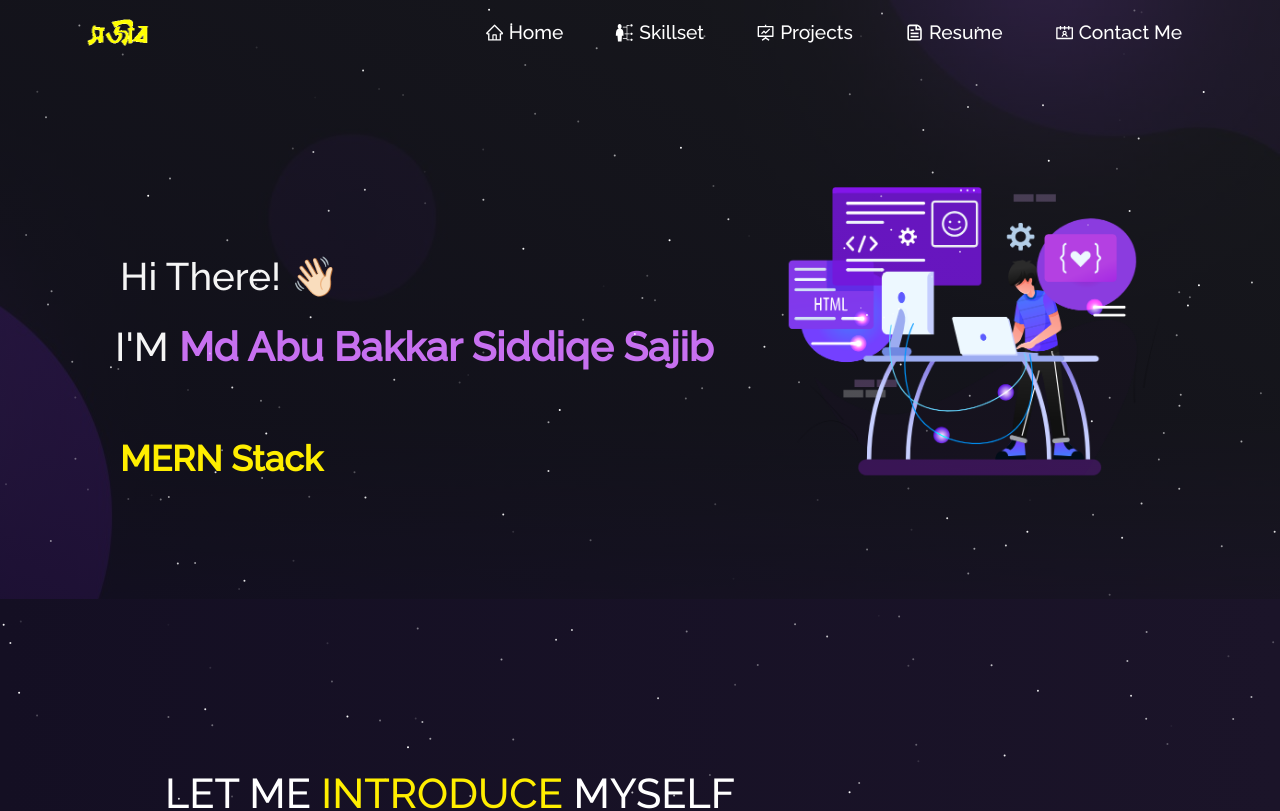
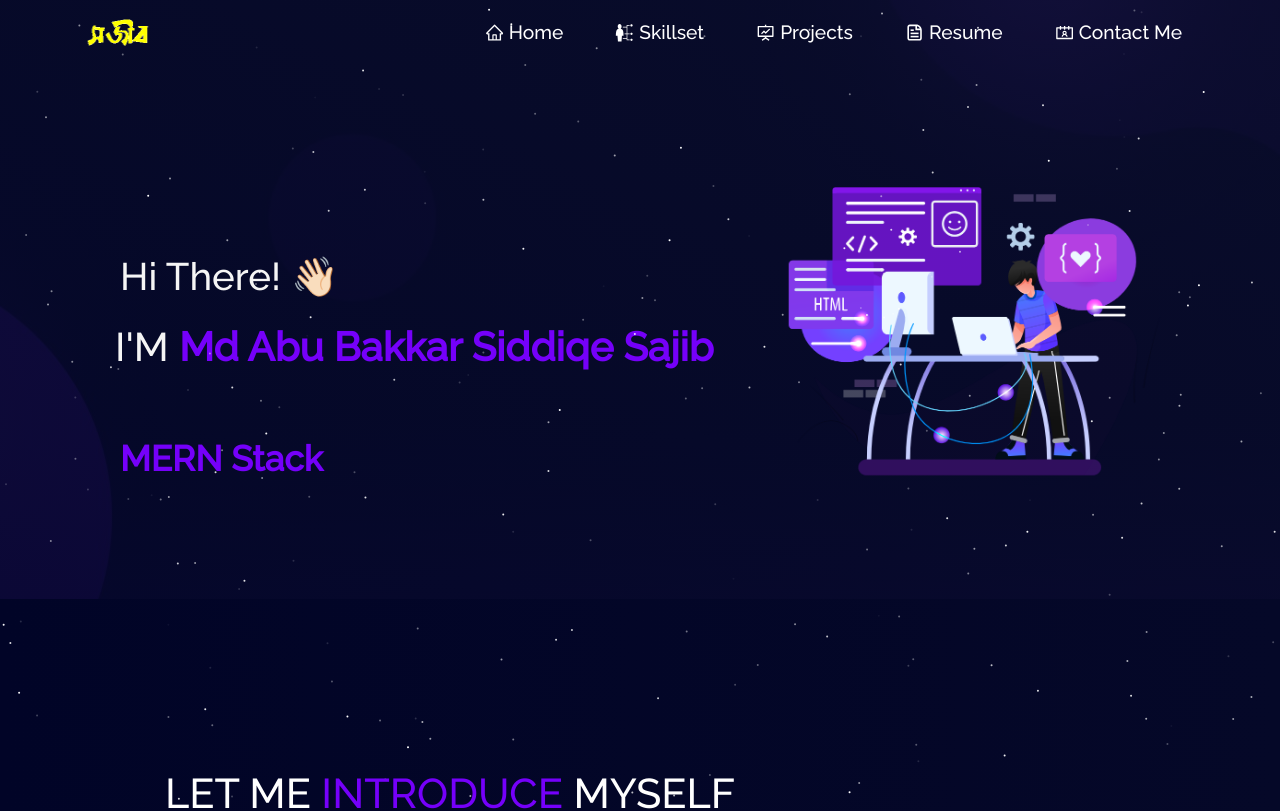
Before and after one commit to 19sajib/portfolio, a React (Create React App) app: page / in a window 1280 px wide. Shown: the top 811 px of the page. Built offline with nearby package versions, Linux system fonts and the light colour scheme.

Commit message:
🌈 Color Change 🌈

```diff
--- a/src/components/Skillset/Github.jsx
+++ b/src/components/Skillset/Github.jsx
@@ -12,7 +12,7 @@ const Github = () => {
         username="19sajib"
         blockSize={15}
         blockMargin={5}
-        color="#ffee00"
+        color="#6102ce"
         fontSize={16}
       />
     </Row>
--- a/src/index.css
+++ b/src/index.css
@@ -4,5 +4,5 @@ body {
   font-family: "Raleway", serif !important;
   -webkit-font-smoothing: antialiased;
   -moz-osx-font-smoothing: grayscale;
-  background-image: linear-gradient(to left, rgb(27 20 41), rgb(20 15 35));
+  background-image: linear-gradient(to left, rgb(5, 8, 40), rgb(1, 4, 39));
 }
--- a/src/style.css
+++ b/src/style.css
@@ -1,18 +1,16 @@
 html {
     --section-background-color: linear-gradient(
       to bottom left,
-      rgba(17, 16, 16, 0.582),
-      rgba(12, 8, 24, 0.904)
+      rgb(5, 8, 40), rgb(1, 4, 39)
     );
 
     --image-gradient: linear-gradient(
       to bottom left,
-      rgba(17, 16, 16, 0.678),
-      rgba(12, 10, 22, 0.863)
+      rgba(5, 8, 40, 0.87), rgba(1, 4, 39, 0.925)
     );
 
     --imp-text-color: #c770f0;
-    --imp-bold-text-color: #ffee00;
+    --imp-bold-text-color: #7500fa;
   }
 
   .yellow {
@@ -102,7 +100,7 @@ html {
 
   .navbar-toggler span {
     display: block !important;
-    background-color: #ffee00 !important;
+    background-color: #7500fa !important;
     height: 4px !important;
     width: 27px !important;
     margin-top: 5px !important;
@@ -199,7 +197,7 @@ html {
     height: 5px;
     width: 0;
     border-radius: 16px;
-    background: #ffee00;
+    background: #6e00fd;
     bottom: 1px;
     left: 0;
     z-index: -1;
@@ -286,18 +284,18 @@ html {
   }
 
   .main-name {
-    color: #c770f0;
+    color: #7500fa;
   }
 
   .Typewriter__wrapper {
     font-size: 2.2em !important;
-    color: #ffee00 !important;
+    color: #7500fa!important;
     /* color: #be6adf !important; */
     font-weight: 600 !important;
   }
   .Typewriter__cursor {
     font-size: 2.4em !important;
-    color: #ffee00 !important;
+    color: #7500fa !important;
   }
 
   @media (max-width: 767px) {
@@ -468,12 +466,12 @@ html {
     margin: 15px !important;
     padding: 10px !important;
     opacity: 0.93 !important;
-    border: 1.7px solid rgba(255, 251, 0, 0.637) !important;
+    border: 1.7px solid rgb(89, 0, 190) !important;
     vertical-align: middle !important;
     text-align: center !important;
     border-radius: 5px !important;
     display: table !important;
-    box-shadow: 4px 5px 4px 3px rgba(251, 255, 0, 0.137) !important;
+    box-shadow: 4px 5px 4px 3px rgba(117, 0, 250, 0.37) !important;
     overflow: hidden !important;
     transition: all 0.4s ease 0s !important;
   }
@@ -487,7 +485,7 @@ html {
   .tech-icons:hover {
     transform: scale(1.05) !important;
     overflow: hidden !important;
-    border: 2.2px solid rgba(255, 217, 0, 0.883) !important;
+    border: 2.2px solid rgba(117, 0, 250, 1) !important;
   }
   .tech-icon-images {
     padding: 20px !important;
@@ -532,7 +530,7 @@ html {
 }
 
 .project-card-view {
-  box-shadow: 0 4px 5px 3px rgb(196, 183, 1) !important;
+  box-shadow: 0 4px 5px 3px rgb(72, 0, 155) !important;
   /* box-shadow: 0 4px 5px 3px rgba(119, 53, 136, 0.459) !important; */
   color: white !important;
   background-color: transparent !important;
@@ -544,7 +542,7 @@ html {
   transform: scale(1.02) !important;
   overflow: hidden !important;
   /* box-shadow: 0 4px 4px 5px rgba(129, 72, 144, 0.561) !important; */
-  box-shadow: 0 4px 5px 3px rgb(255, 251, 1) !important;
+  box-shadow: 0 4px 5px 3px rgba(117, 0, 250, 1) !important;
 }
 
 .blog-card {
@@ -592,17 +590,17 @@ html {
 
 .btn-primary {
   /* color: #fff !important; */
-  color: rgb(29, 29, 29) !important;
-  background-color: #eeff00 !important;
-  border-color: #eeff00 !important;
+  color: rgb(24, 2, 44) !important;
+  background-color: #7500fa !important;
+  border-color: #7500fa !important;
   /* background-color: #623686 !important;
   border-color: #623686 !important; */
 }
 
 .btn-primary:hover {
   color: #fff !important;
-  background-color: #ffee00 !important;
-  border-color: #ffee00 !important;
+  background-color: #7500fa !important;
+  border-color: #7500fa !important;
   /* background-color: #6d20c5d7 !important;
   border-color: #6d20c5d7 !important; */
 }
```
